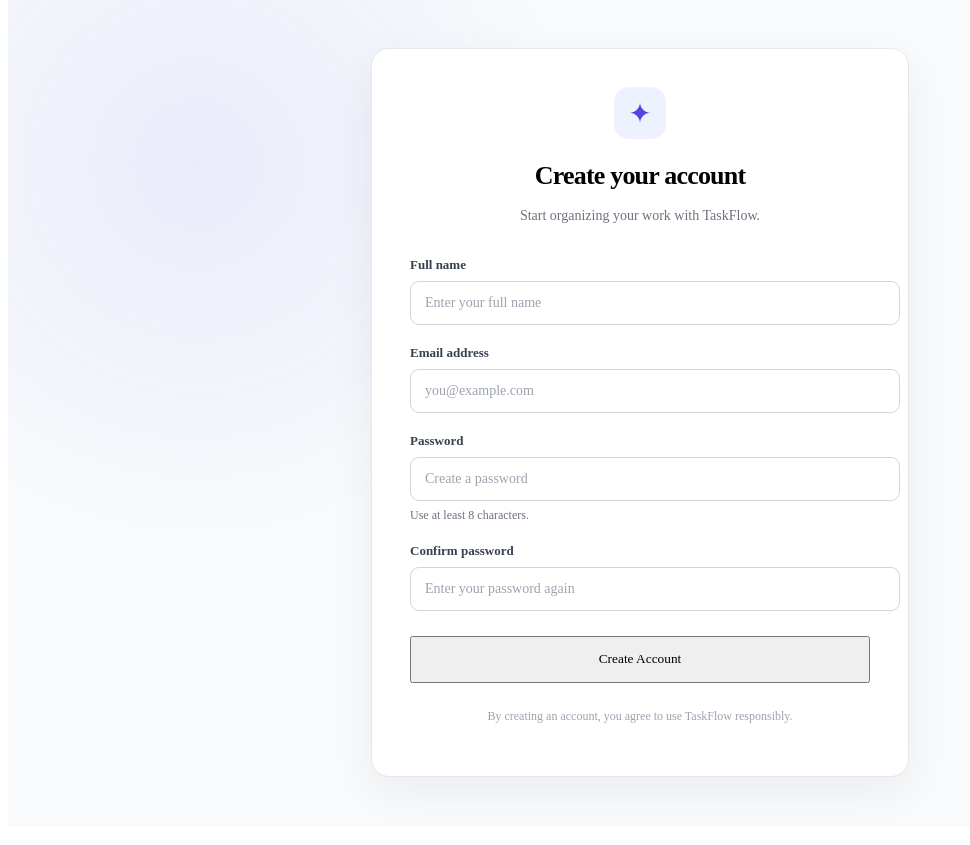
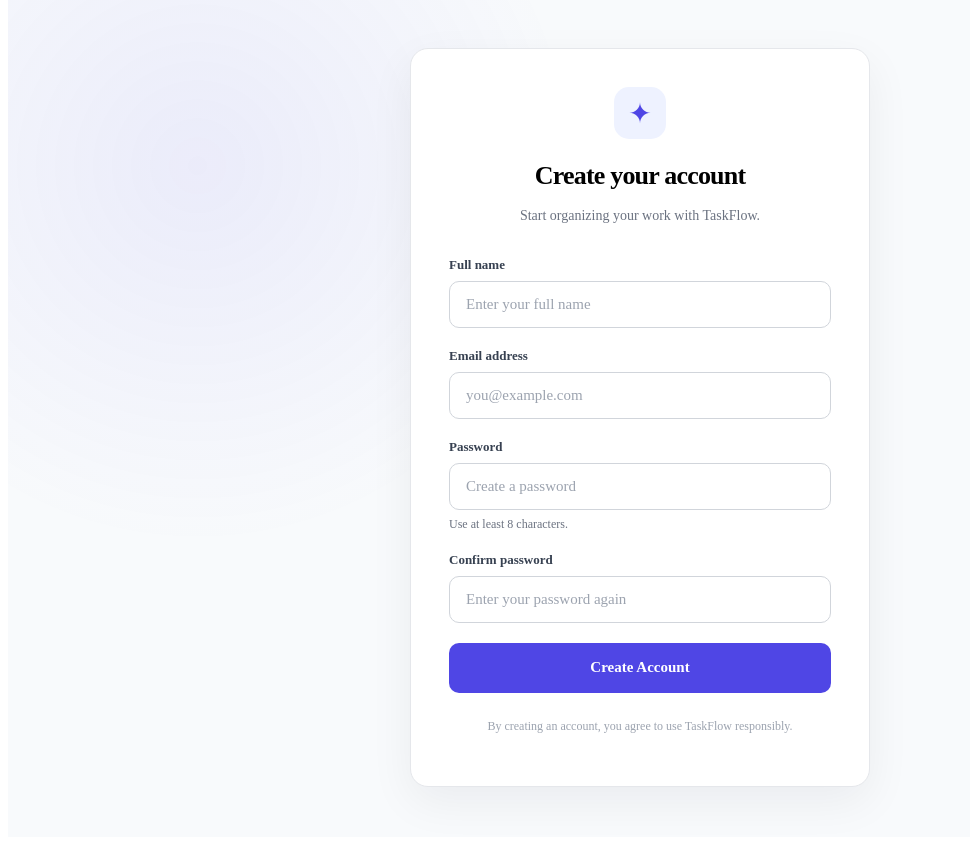
Before and after one commit to chaitanyaasai/taskflow-nodejs, a website: page public/register.html in a window 1280 px wide. Shown: the part 46-891 px from the top of the page, without its empty margins (0-970 px from the left). Drawn offline with Linux system fonts and the light colour scheme.

Commit message:
Improve TaskFlow UI styling

```diff
--- a/public/css/style.css
+++ b/public/css/style.css
@@ -1,6 +1,13 @@
 /* ==========================================
    AUTHENTICATION PAGES
 ========================================== */
+
+/* Global box sizing fix */
+*,
+*::before,
+*::after {
+  box-sizing: border-box;
+}
 
 .auth-page {
   min-height: 100vh;
@@ -29,6 +36,15 @@
   border-radius: 18px;
   padding: 38px;
   box-shadow: 0 15px 45px rgba(15, 23, 42, 0.06);
+}
+
+.auth-card form {
+  width: 100%;
+  min-width: 0;
+}
+
+.auth-card .form-group {
+  width: 100%;
 }
 
 .auth-heading {
@@ -75,14 +91,17 @@
 }
 
 .form-group input {
+  display: block;
   width: 100%;
-  padding: 13px 14px;
+  min-width: 0;
+  padding: 14px 16px;
   border: 1px solid #d1d5db;
-  border-radius: 9px;
+  border-radius: 10px;
   outline: none;
   font-family: inherit;
-  font-size: 14px;
+  font-size: 15px;
   background: #ffffff;
+  color: #1f2937;
   transition:
     border-color 0.2s,
     box-shadow 0.2s;
@@ -105,10 +124,30 @@
 }
 
 .auth-submit {
+  display: block;
   width: 100%;
-  margin-top: 5px;
-  min-height: 47px;
+  min-height: 50px;
+  margin-top: 8px;
+  padding: 14px 18px;
+  border: none;
+  border-radius: 10px;
+  background: #4f46e5;
+  color: #ffffff;
   font-family: inherit;
+  font-size: 15px;
+  font-weight: 600;
+  cursor: pointer;
+  transition:
+    background 0.2s,
+    transform 0.2s;
+}
+
+.auth-submit:hover {
+  background: #4338ca;
+}
+
+.auth-submit:active {
+  transform: scale(0.99);
 }
 
 .auth-submit:disabled {
```
